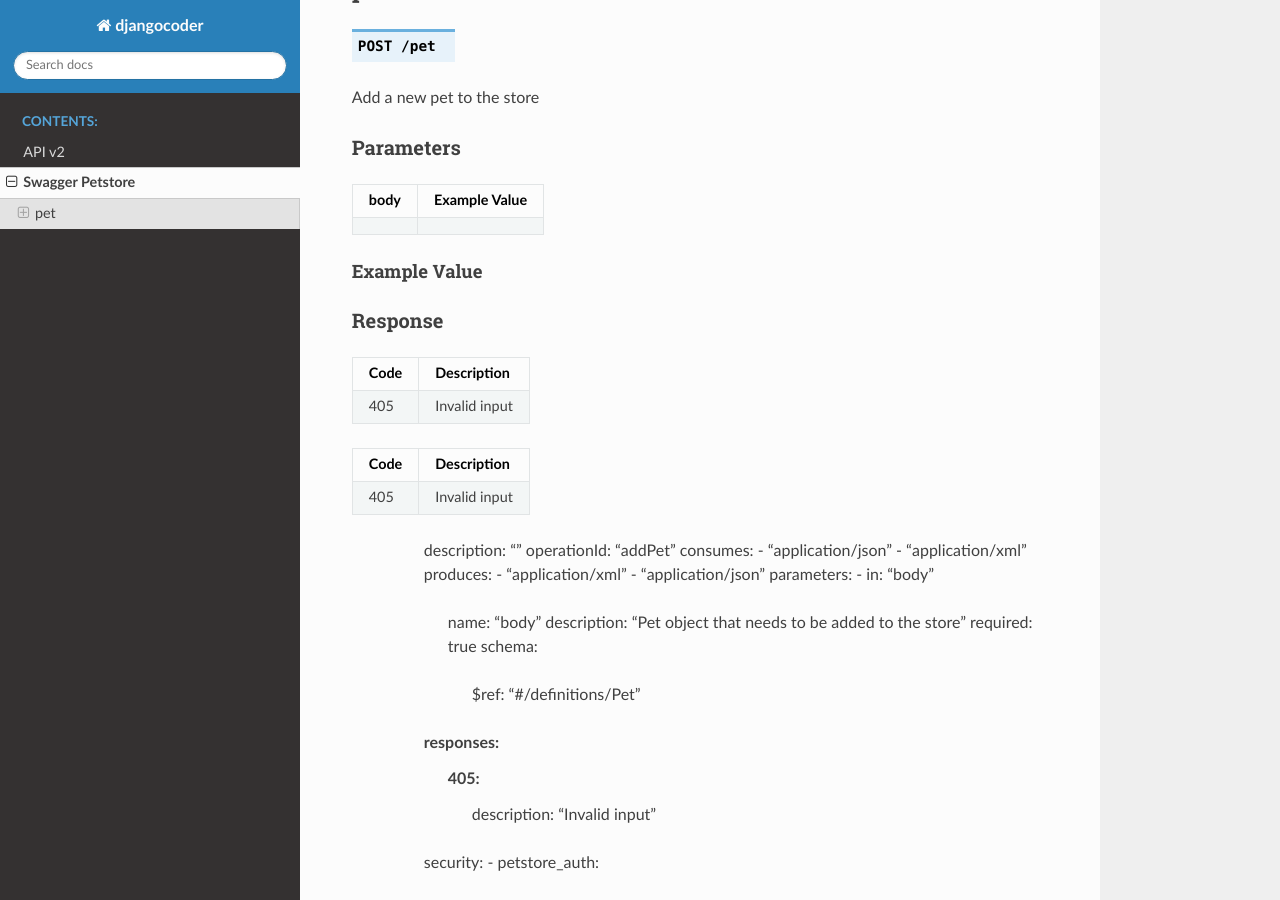
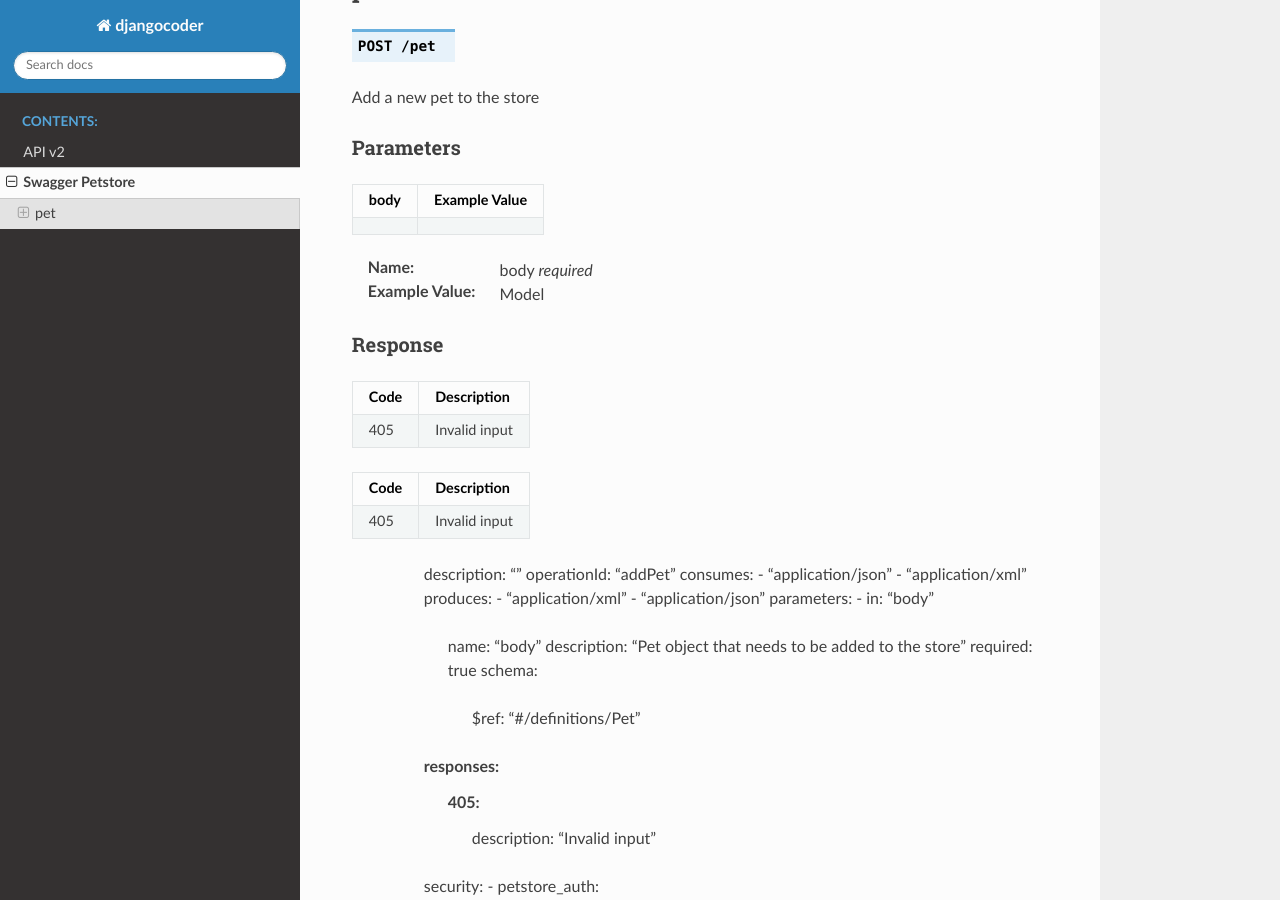
Before and after one commit to Mike-Dai/djangocoder, a Sphinx documentation site: the page built from docs/petstore.rst, in a window 1280 px wide and 900 px high, scrolled down 748 px. Built offline with Sphinx 7.4.7 and the Read the Docs theme 2.0.0, drawn with Linux system fonts in a browser that asks for light colours.

Commit message:
test petstore

```diff
--- a/docs/petstore.rst
+++ b/docs/petstore.rst
@@ -64,10 +64,12 @@ Parameters
 |        |     }                                  |
 +--------+----------------------------------------+
 
-Example Value
-+++++++++++++
 
-.. code-block ::
+:Name: body *required*
+
+:Example Value: Model
+
+.. code-block :: json
     {
       "id": 0,
       "category": {
```
